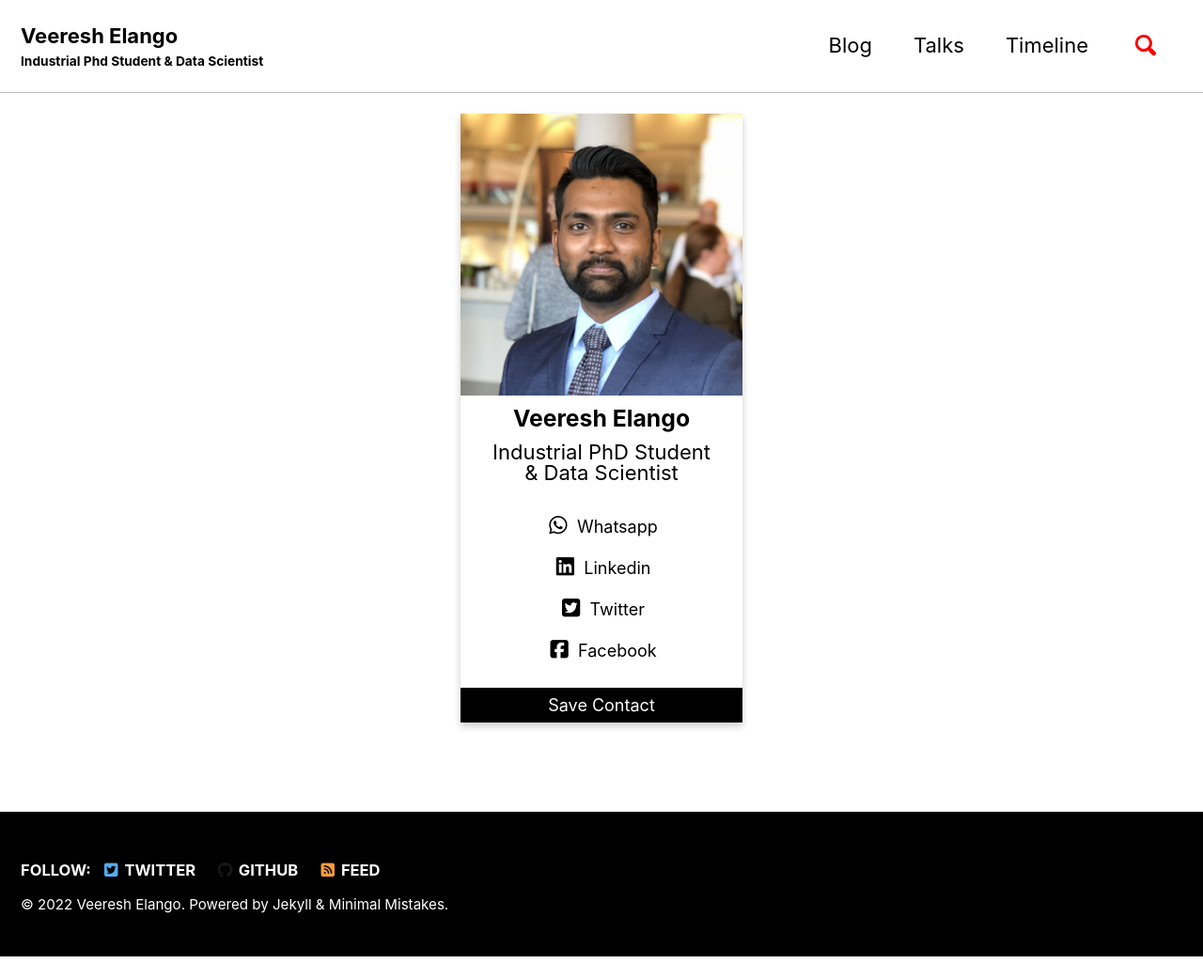
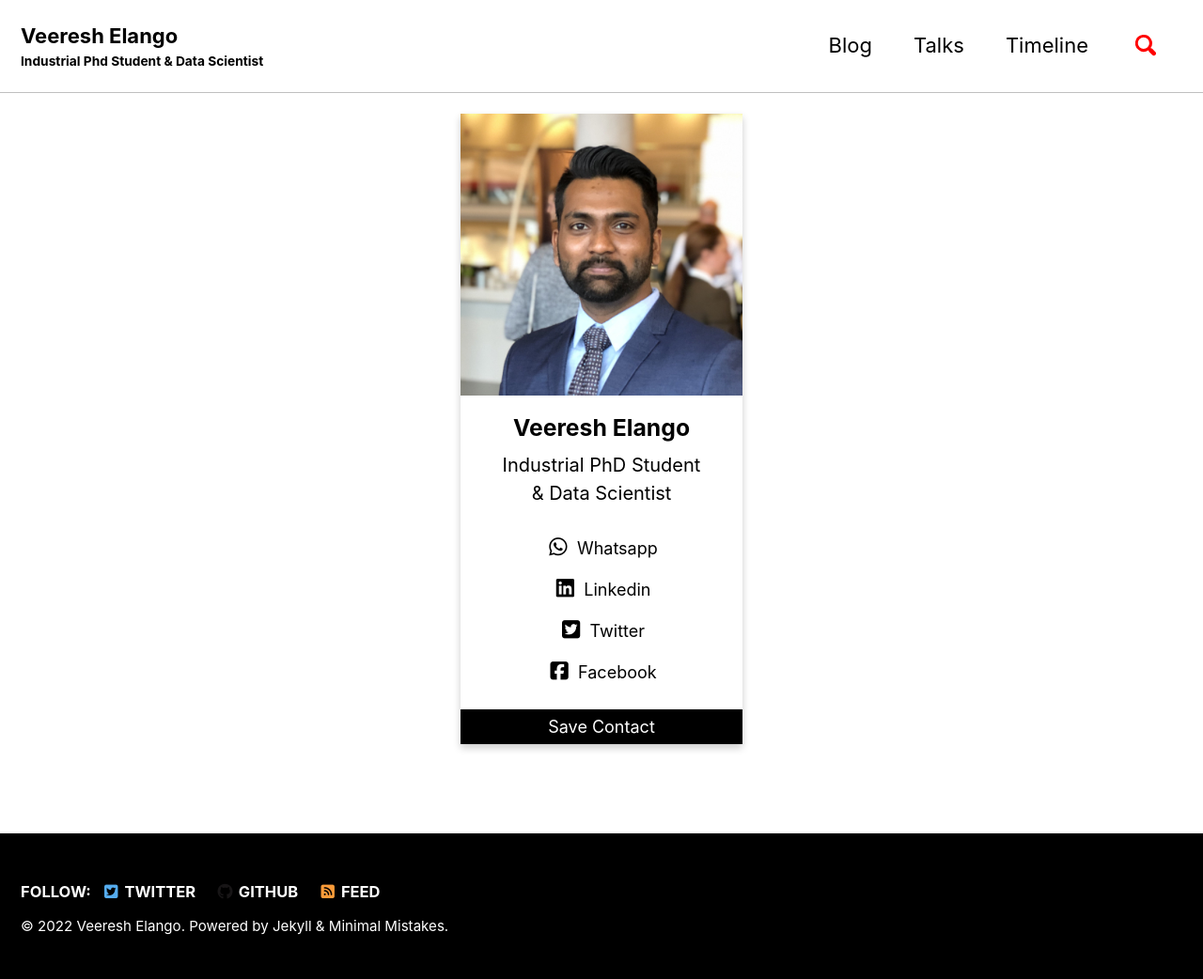
Before and after one commit to VeereshElango/veereshelango.github.io, a Jekyll site: the page built from _pages/contact.md, in a window 1280 px wide. Shown: the whole page at 94% size. Built offline with Jekyll 4.4.1, drawn with Linux system fonts in a browser that asks for light colours; cached includes are drawn as plain includes; nearby versions of some CDN libraries; before the commit the page ends 1018 px from its top, so only the background shows below that.

Commit message:
alignment adjusted

```diff
--- a/_pages/contact.md
+++ b/_pages/contact.md
@@ -65,14 +65,14 @@ ul.no-bullets {
     </div>
   {% endif %}
 
-  <div class="author__content">
+  <div style="margin-top: 20px">
     {% if author.home %}
       <a href="{{ author_link }}"><h3 class="author__name" itemprop="name">{{ author.name }}</h3></a>
     {% else %}
       <h3 class="author__name" itemprop="name">{{ author.name }}</h3>
     {% endif %}
     {% if author.bio %}
-      <div class="author__bio" itemprop="description">
+      <div class="author__bio" style="font-size: 20px;" itemprop="description">
         {{ author.bio | markdownify }}
       </div>
     {% endif %}
@@ -106,5 +106,5 @@ ul.no-bullets {
     </ul>
   </div>
   <p>
-  <a href="{{ site.url }}{{ site.baseurl }}/assets/vcard.vcf"><button class="pbutton">Save Contact</button></a></p>
+  <a href="{{ site.url }}{{ site.baseurl }}/assets/vcard.vcf?raw=1"><button class="pbutton">Save Contact</button></a></p>
 </div>
```
